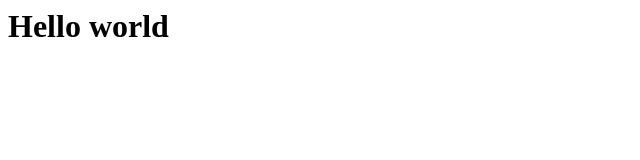
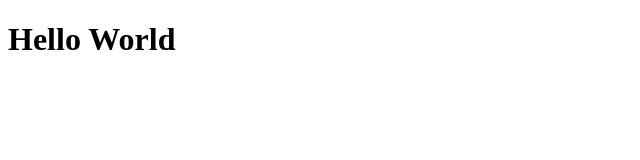
Before and after one commit to Gallmond/year-progress-bar, a plain HTML site: page index.html in a window 1280 px wide. Shown: the whole page, without its empty margins (0-640 px from the left). Drawn offline with Linux system fonts and the light colour scheme.

Commit message:
try again

```diff
--- a/index.html
+++ b/index.html
@@ -1 +1,9 @@
-<h1>Hello world</h1>
+<!DOCTYPE html>
+<html>
+   <head>
+      <title>Website</title>
+   </head>
+   <body>
+      <h1>Hello World</h1>
+   </body>
+</html>
```
